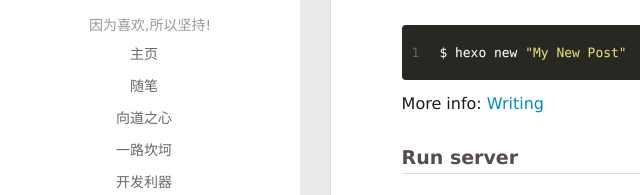
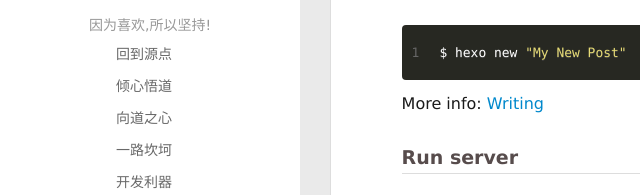
Before and after one commit to 47oo/47oo.github.io, a plain HTML site: page 2017/04/02/hello-world/index.html in a window 1280 px wide. Shown: the part 327-522 px from the top of the page, 0-640 px from the left. Drawn offline with Linux system fonts and the light colour scheme.

Commit message:
Site updated: 2017-04-09 19:40:44

```diff
--- a/2017/04/02/hello-world/index.html
+++ b/2017/04/02/hello-world/index.html
@@ -61,9 +61,9 @@ Quick">
 		<nav class="header-menu">
 			<ul>
 
-				<li><a href="/">主页</a></li>
+				<li><a href="/">回到源点</a></li>
 
-				<li><a href="/categories/essays">随笔</a></li>
+				<li><a href="/categories/essays">倾心悟道</a></li>
 
 				<li><a href="/categories/code">向道之心</a></li>
 
@@ -145,9 +145,9 @@ Quick">
 				<ul style="width: 70%">
 
 
-					<li style="width: 20%"><a href="/">主页</a></li>
+					<li style="width: 20%"><a href="/">回到源点</a></li>
 
-					<li style="width: 20%"><a href="/categories/essays">随笔</a></li>
+					<li style="width: 20%"><a href="/categories/essays">倾心悟道</a></li>
 
 					<li style="width: 20%"><a href="/categories/code">向道之心</a></li>
 
```
Also changed, not shown: 2017/04/09/Maven介绍-一/index.html (+4 -4 lines), 2017/04/09/Maven使用-二/index.html (+4 -4 lines), 2017/04/09/Maven概念模型-三/index.html (+4 -4 lines), archives/2017/04/index.html (+4 -4 lines), archives/2017/index.html (+4 -4 lines), archives/index.html (+4 -4 lines), categories/code/index.html (+4 -4 lines), index.html (+4 -4 lines), tags/maven/index.html (+4 -4 lines).
